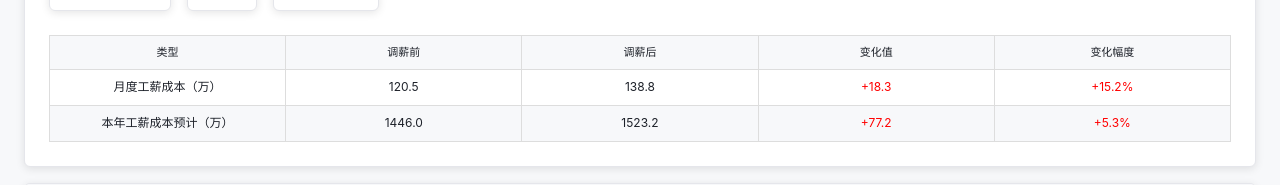
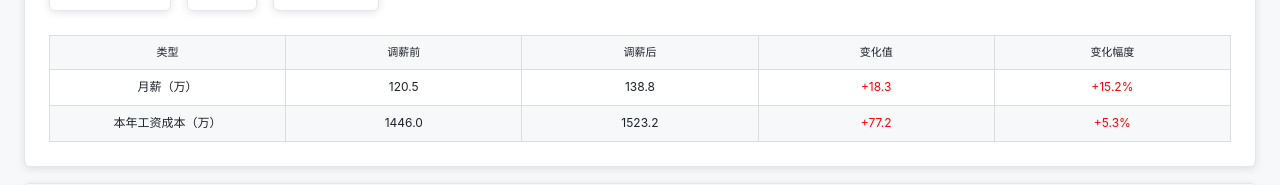
Before and after one commit to sleevesun/HCM-Project, a plain HTML site: page PS Payroll/payroll_management.html in a window 1280 px wide. Shown: the part 310-495 px from the top of the page. Drawn offline with Linux system fonts and the light colour scheme.

Commit message:
Update payroll_management.html

```diff
--- a/PS Payroll/payroll_management.html
+++ b/PS Payroll/payroll_management.html
@@ -619,14 +619,14 @@
                         </thead>
                         <tbody>
                             <tr>
-                                <td style="padding: 8px; border: 1px solid #ddd; text-align: center;">月度工薪成本（万）</td>
+                                <td style="padding: 8px; border: 1px solid #ddd; text-align: center;">月薪（万）</td>
                                 <td style="padding: 8px; border: 1px solid #ddd; text-align: center;">120.5</td>
                                 <td style="padding: 8px; border: 1px solid #ddd; text-align: center;">138.8</td>
                                 <td style="padding: 8px; border: 1px solid #ddd; text-align: center;"><span style="color: red;">+18.3</span></td>
                                 <td style="padding: 8px; border: 1px solid #ddd; text-align: center;"><span style="color: red;">+15.2%</span></td>
                             </tr>
                             <tr>
-                                <td style="padding: 8px; border: 1px solid #ddd; text-align: center;">本年工薪成本预计（万）</td>
+                                <td style="padding: 8px; border: 1px solid #ddd; text-align: center;">本年工资成本（万）</td>
                                 <td style="padding: 8px; border: 1px solid #ddd; text-align: center;">1446.0</td>
                                 <td style="padding: 8px; border: 1px solid #ddd; text-align: center;">1523.2</td>
                                 <td style="padding: 8px; border: 1px solid #ddd; text-align: center;"><span style="color: red;">+77.2</span></td>
```
